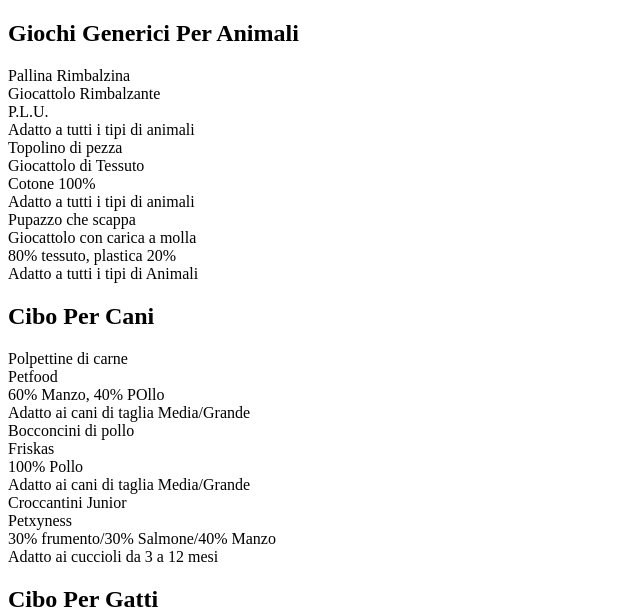
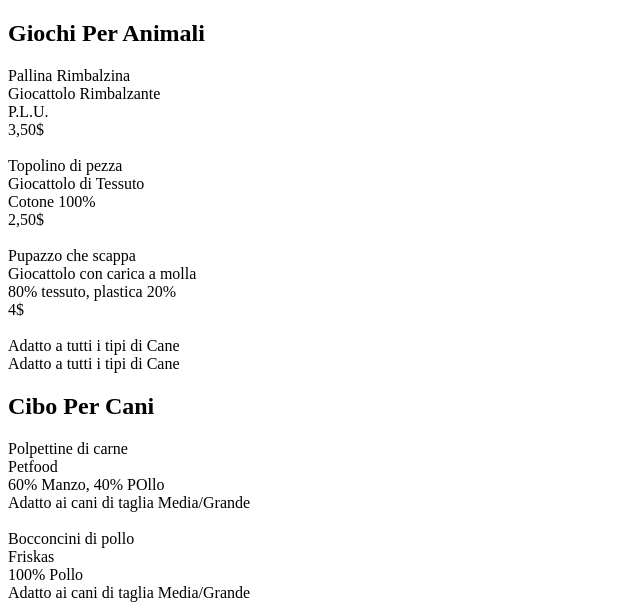
Before and after one commit to FrancescoBonanno1/php-oop-2, a PHP site: page / in a window 1280 px wide. Shown: the top 613 px of the page, without its empty margins (0-640 px from the left). Run offline with PHP 8.4, Linux system fonts and the light colour scheme.

Commit message:
Primo abbozzo di ereditarietà delle classi

```diff
--- a/index.php
+++ b/index.php
@@ -1,8 +1,10 @@
 <?php
 require __DIR__ . '/metods/data.php';
-$generictoy1 = new Giochi_Generici("Pallina Rimbalzina", "Giocattolo Rimbalzante", "P.L.U.", "Adatto a tutti i tipi di animali");
-$generictoy2 = new Giochi_Generici("Topolino di pezza", "Giocattolo di Tessuto", "Cotone 100%", "Adatto a tutti i tipi di animali");
-$generictoy3 = new Giochi_Generici("Pupazzo che scappa", "Giocattolo con carica a molla", "80% tessuto, plastica 20%", "Adatto a tutti i tipi di Animali");
+$generictoy1 = new Giochi_Generici("Pallina Rimbalzina", "Giocattolo Rimbalzante", "P.L.U.", "3,50$");
+$generictoy2 = new Giochi_Generici("Topolino di pezza", "Giocattolo di Tessuto", "Cotone 100%", "2,50$");
+$generictoy3 = new Giochi_Generici("Pupazzo che scappa", "Giocattolo con carica a molla", "80% tessuto, plastica 20%", "4$");
+$dogtoy1 = new Giochi_Per_Cani("Corda Dura", "Corda da tirare", "100% tessuto grezzo", "3,50$", "Adatto a tutti i tipi di Cane");
+$dogtoy2 = new Giochi_Per_Cani("Frisbee","Oggetto circolare da lancio","100% P.E.T.","4,50$","Adatto a tutti i tipi di Cane" );
 
 $dogf1 = new Cibo_Per_Cani("Polpettine di carne", "Petfood", "60% Manzo, 40% POllo", "Adatto ai cani di taglia Media/Grande");
 $dogf2 = new Cibo_Per_Cani("Bocconcini di pollo", "Friskas", "100% Pollo", "Adatto ai cani di taglia Media/Grande");
@@ -24,11 +26,11 @@ $catf3 = new Cibo_Per_Gatti("erba gatta", "Petxyness", "100% Erba gatta", "Adatt
 
 <body>
     <div>
-        <?= "<h2>Giochi Generici Per Animali<h2>" ?>
+        <?= "<h2>Giochi Per Animali<h2>" ?>
     </div>
 
     <?php
-    $generictoy = [$generictoy1, $generictoy2, $generictoy3];
+    $generictoy = [$generictoy1, $generictoy2, $generictoy3, $dogtoy1 , $dogtoy2];
 
     foreach ($generictoy as $toy) {
         echo '<div id="card">';
--- a/metods/data.php
+++ b/metods/data.php
@@ -3,22 +3,43 @@
     public $Name;
     public $Type;
     public $Material;
-    public $Suitable;
+    public $Price;
 
     public function getgentoy()
     {
-        $result = $this->Name . "<br> " . $this->Type . "<br> " .  $this->Material . "<br> " .  $this->Suitable . "<br>";
+        $result = $this->Name . "<br> " . $this->Type . "<br> " .  $this->Material . "<br> " .  $this->Price . "<br><br>";
         return $result;
     }
 
-    public function __construct($Nome, $Tipo, $Materiale, $Adatto)
+    public function __construct($Nome, $Tipo, $Materiale, $Prezzo)
     {
         $this->Name = $Nome;
         $this->Type = $Tipo;
         $this->Material = $Materiale;
+        $this->Price = $Prezzo;
+    }
+} ?>
+
+<?php class Giochi_Per_Cani extends Giochi_Generici
+{
+    public $Suitable;
+    public function getgentoy()
+    {
+        $result = $this->Suitable;
+        return $result;
+    }
+    public function __construct($Nome, $Tipo, $Materiale, $Prezzo, $Adatto)
+    {
+        $this->Name = $Nome;
+        $this->Type = $Tipo;
+        $this->Material = $Materiale;
+        $this->Price = $Prezzo;
         $this->Suitable = $Adatto;
     }
-}?>
+}
+?>
+
+
  <?php class Cibo_Per_Cani
     {
         public $Type;
@@ -28,7 +49,7 @@
 
         public function getdogfood()
         {
-        $result = $this->Type . "<br> " . $this->Company . "<br> " .  $this->Ingredients . "<br> " .  $this->For . "<br>";
+            $result = $this->Type . "<br> " . $this->Company . "<br> " .  $this->Ingredients . "<br> " .  $this->For . "<br><br>";
             return $result;
         }
 
@@ -39,7 +60,7 @@
             $this->Ingredients = $Ingredienti;
             $this->For = $Adatto;
         }
-}?>
+    } ?>
 
 <?php class Cibo_Per_Gatti
 {
@@ -50,7 +71,7 @@
 
     public function getcatfood()
     {
-        $result = $this->Type . "<br> " . $this->Company . "<br> " .  $this->Ingredients . "<br> " .  $this->For . "<br>";
+        $result = $this->Type . "<br> " . $this->Company . "<br> " .  $this->Ingredients . "<br> " .  $this->For . "<br><br>";
         return $result;
     }
 
@@ -61,4 +82,4 @@
         $this->Ingredients = $Ingredienti;
         $this->For = $Adatto;
     }
-}?>
+} ?>
```
Lines whose indentation alone changed are shown as unchanged.
